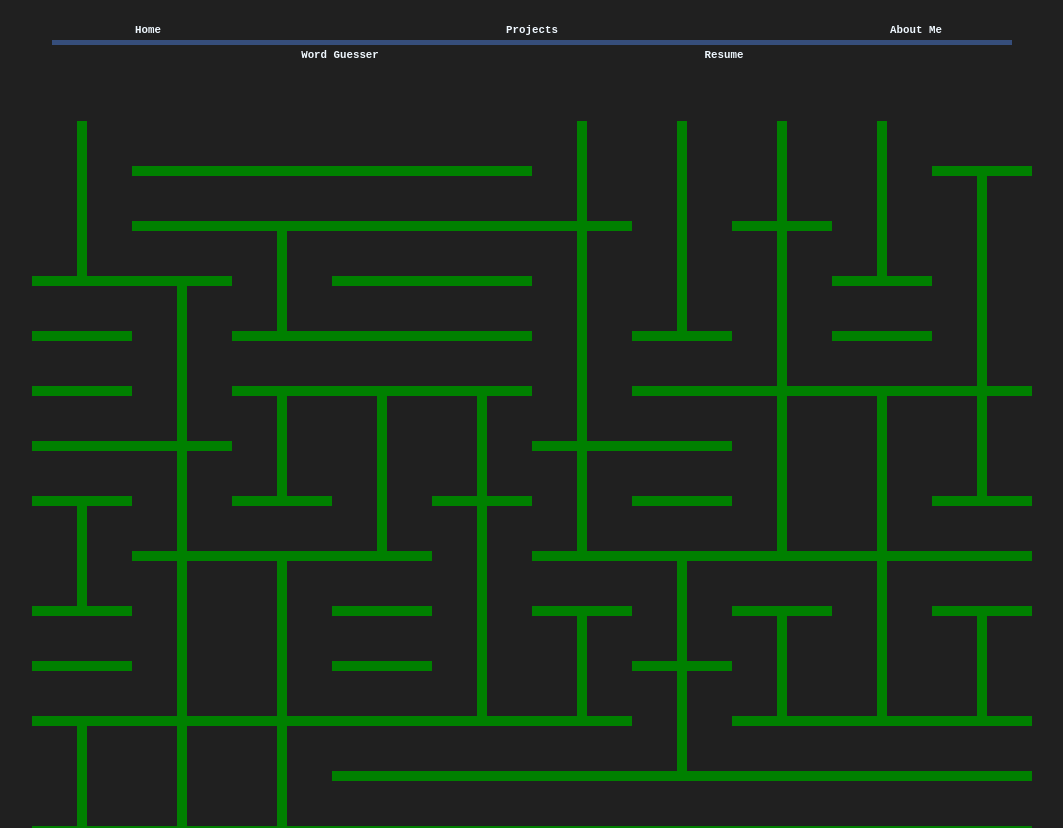
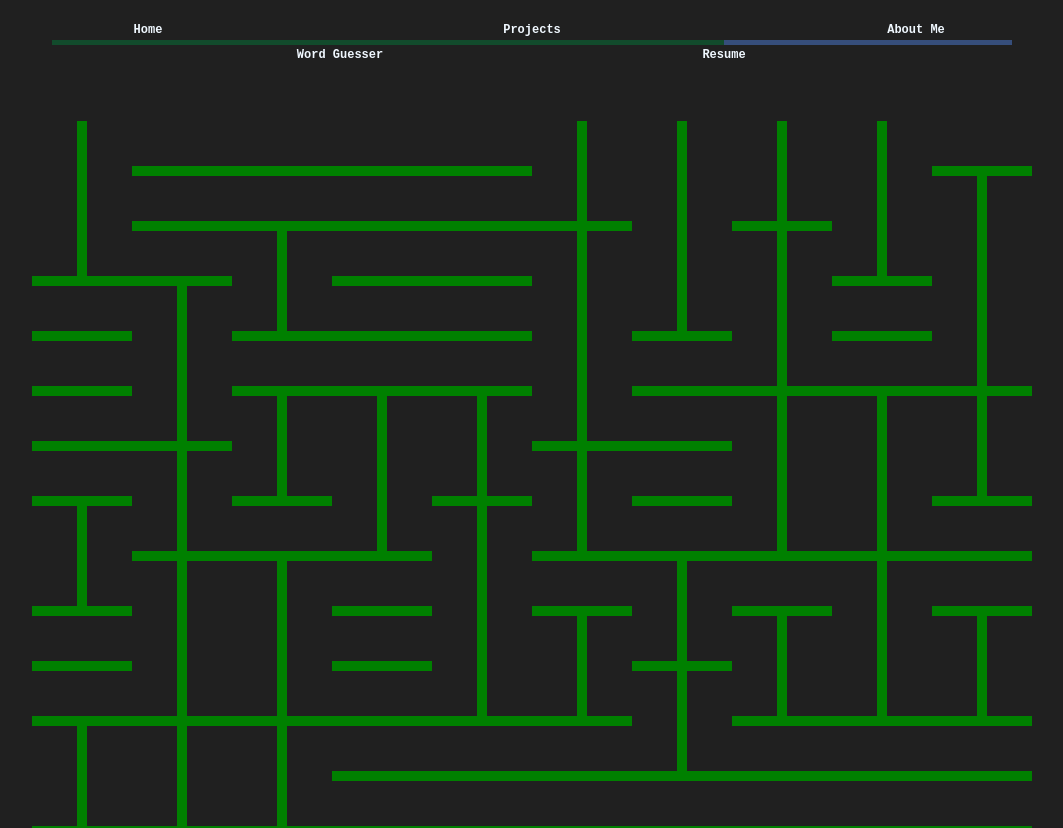
Before and after one commit to DarioKillenberger/portfolio_website, a React (Create React App) app: page /resume in a window 1280 px wide. Shown: the top 828 px of the page, without its empty margins (108-1171 px from the left). Built offline with nearby package versions, Linux system fonts and the light colour scheme.

Commit message:
beautified nav bar

```diff
--- a/src/css/NavigationBar.css
+++ b/src/css/NavigationBar.css
@@ -23,6 +23,7 @@
 
 .linkText {
     cursor: pointer;
+    font-size: small;
 }
 
 .linkText:nth-child(2n) {
@@ -47,5 +48,27 @@
     width: 100%;
     background-color: #202020;
     opacity: 1;
+    z-index: 3;
+}
+
+.navLineMask{
+    position: absolute;
+    top: 45%;
+    height: 11%;
+    width: 100%;
+    /* background-color: #a22929; */
+    background-color: #9694c0;
+    opacity: 0.5;
     z-index: 2;
 }
+
+.navBarProgress {
+    position: absolute;
+    top: 45%;
+    height: 11%;
+    width: 100%;
+    /* background-color: #a22929; */
+    background-color: #124b2c;
+    opacity: 1;
+    z-index: 3;
+}
--- a/src/page_components/NavigationBar.tsx
+++ b/src/page_components/NavigationBar.tsx
@@ -1,8 +1,41 @@
-import { useNavigate } from "react-router-dom"
+import { useNavigate, useLocation } from "react-router-dom"
 import '../css/NavigationBar.css';
 import { motion } from "framer-motion"
+import { useState, useEffect } from 'react';
 
 function NavigationBar() {
+    const [progress, setProgress] = useState("-100%");
+    const [delay, setDelay] = useState(0.6);
+    let location = useLocation();
+
+    useEffect(() => {
+        switch (location.pathname) {
+            case "":
+                setProgress("-90%");
+                break;
+
+            case "/home":
+                setProgress("-90%");
+                break;
+
+            case "/wordGuess":
+                setProgress("-70%");
+                break;
+
+            case "/projects":
+                setProgress("-50%");
+                break;
+
+            case "/resume":
+                setProgress("-30%");
+                break;
+
+            case "/about-me":
+                setProgress("-10%");
+                break;
+        }
+    }, [location]);
+
     const navigate = useNavigate();
     const navLinks = [
         {text: "Home", path:"/home"},
@@ -12,11 +45,39 @@ function NavigationBar() {
         {text: "About Me", path:"/resume"},
     ]
 
+    function navHandler(navObj:{text:string, path:string }) {
+        setDelay(0);
+        navigate(navObj.path)
+    }
+
     return(
         <>
             <div className="navBarGrid">
-                <div className='navBarLine'></div>
-                {navLinks.map((obj, index) => <h5 className="linkText" style={{gridColumn: index+1, gridRow: (index) % 2 === 0 ? "1" : "3"}} onClick={() => navigate(obj.path)}>{obj.text}</h5>)}
+                <div className='navBarLine'>
+                <motion.div className='navLineMask'
+                    initial="hidden"
+                    whileInView="visible"
+                    viewport={{ once: true }}
+                    transition={{ duration: 1.3, ease: [.34,.03,.09,1.07], delay: 0.2 }}
+                    variants={{
+                    visible: { left: '100%'},
+                    hidden: { left: '0%' }
+                    }}
+                >
+                </motion.div>
+                <motion.div className='navLineMask'
+                    initial="hidden"
+                    whileInView="visible"
+                    viewport={{ once: true }}
+                    transition={{ duration: 1.3, ease: [.34,.03,.09,1.07], delay: 0.4  }}
+                    variants={{
+                    visible: { left: '100%'},
+                    hidden: { left: '0%' }
+                    }}
+                >
+                </motion.div>
+                </div>
+                {navLinks.map((obj, index) => <h5 className="linkText" style={{gridColumn: index+1, gridRow: (index) % 2 === 0 ? "1" : "3"}} onClick={() => navHandler(obj)}>{obj.text}</h5>)}
                 <motion.div className='navBarMask'
                     initial="hidden"
                     whileInView="visible"
@@ -28,25 +89,14 @@ function NavigationBar() {
                     }}
                 >
                 </motion.div>
-                <motion.div className='navBarMask'
+                <motion.div className='navBarProgress'
                     initial="hidden"
                     whileInView="visible"
                     viewport={{ once: true }}
-                    transition={{ duration: 1.3, ease: [.34,.03,.09,1.07], delay: 0.2 }}
+                    transition={{ duration: 1.3, ease: [.34,.03,.09,1.07], delay: delay }}
                     variants={{
-                    visible: { left: '100%'},
-                    hidden: { left: '0%' }
-                    }}
-                >
-                </motion.div>
-                <motion.div className='navBarMask'
-                    initial="hidden"
-                    whileInView="visible"
-                    viewport={{ once: true }}
-                    transition={{ duration: 1.3, ease: [.34,.03,.09,1.07], delay: 0.4  }}
-                    variants={{
-                    visible: { left: '100%'},
-                    hidden: { left: '0%' }
+                    visible: { left: progress},
+                    hidden: { left: '-100%' }
                     }}
                 >
                 </motion.div>
```
